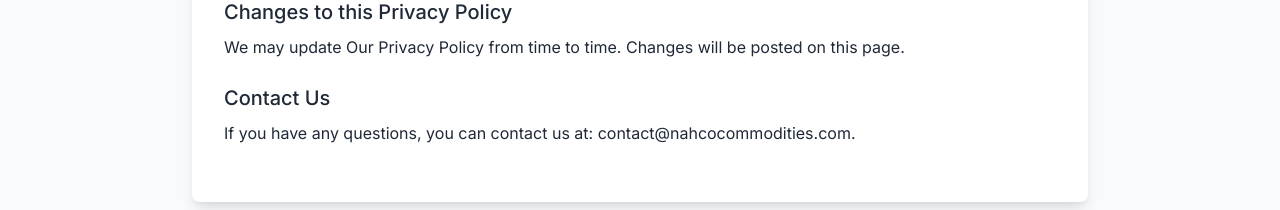
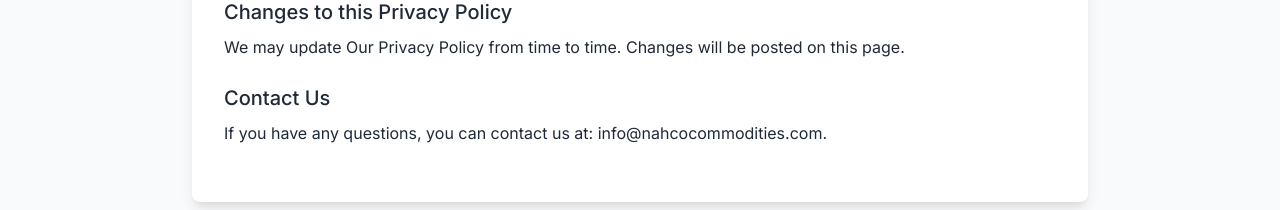
Before and after one commit to emmypuch/nahco-commodities, a React (Vite) app: page /privacy in a window 1280 px wide. Shown: the part 2920-3130 px from the top of the page. Built offline with nearby package versions, Linux system fonts and the light colour scheme.

Commit message:
modified ui

```diff
--- a/src/components/privacy-section/PrivacyContent.tsx
+++ b/src/components/privacy-section/PrivacyContent.tsx
@@ -231,7 +231,7 @@ const PrivacyContent = () => {
           <h4 className="text-xl font-medium mb-2">Contact Us</h4>
           <p className="mb-6 leading-relaxed">
             If you have any questions, you can contact us at:
-            contact@nahcocommodities.com.
+            info@nahcocommodities.com.
           </p>
         </div>
       </div>
--- a/src/pages/team-section/TeamBioDetail.tsx
+++ b/src/pages/team-section/TeamBioDetail.tsx
@@ -35,7 +35,7 @@ const TeamBioDetail = () => {
             {member.bio.map((paragraph: string, index: number) => (
               <p
                 key={index}
-                className="text-[#E1CFB4] font-[400] text-justify text-[16px] md:text-[14px] mt-[20px]"
+                className="text-[#E1CFB4] font-[400] text-justify text-[14px] md:text-[16px] mt-[20px]"
               >
                 {paragraph}
               </p>
```
